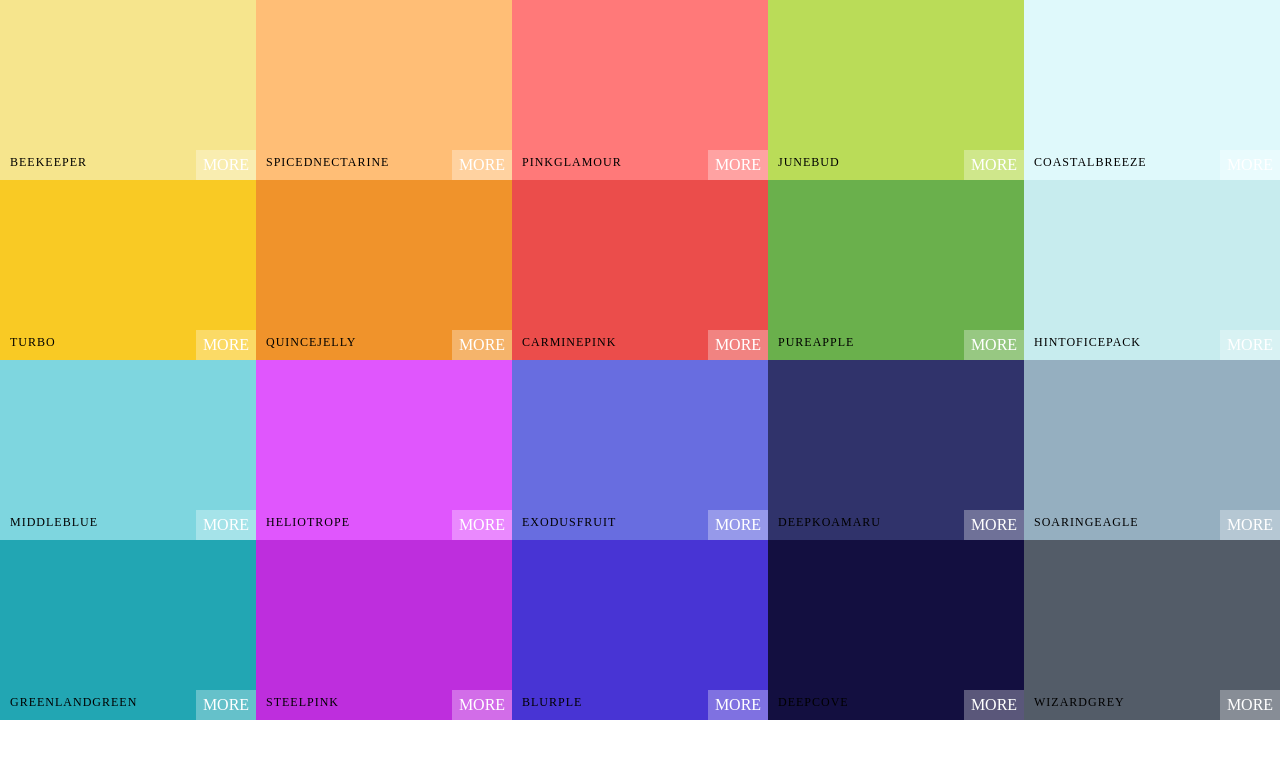
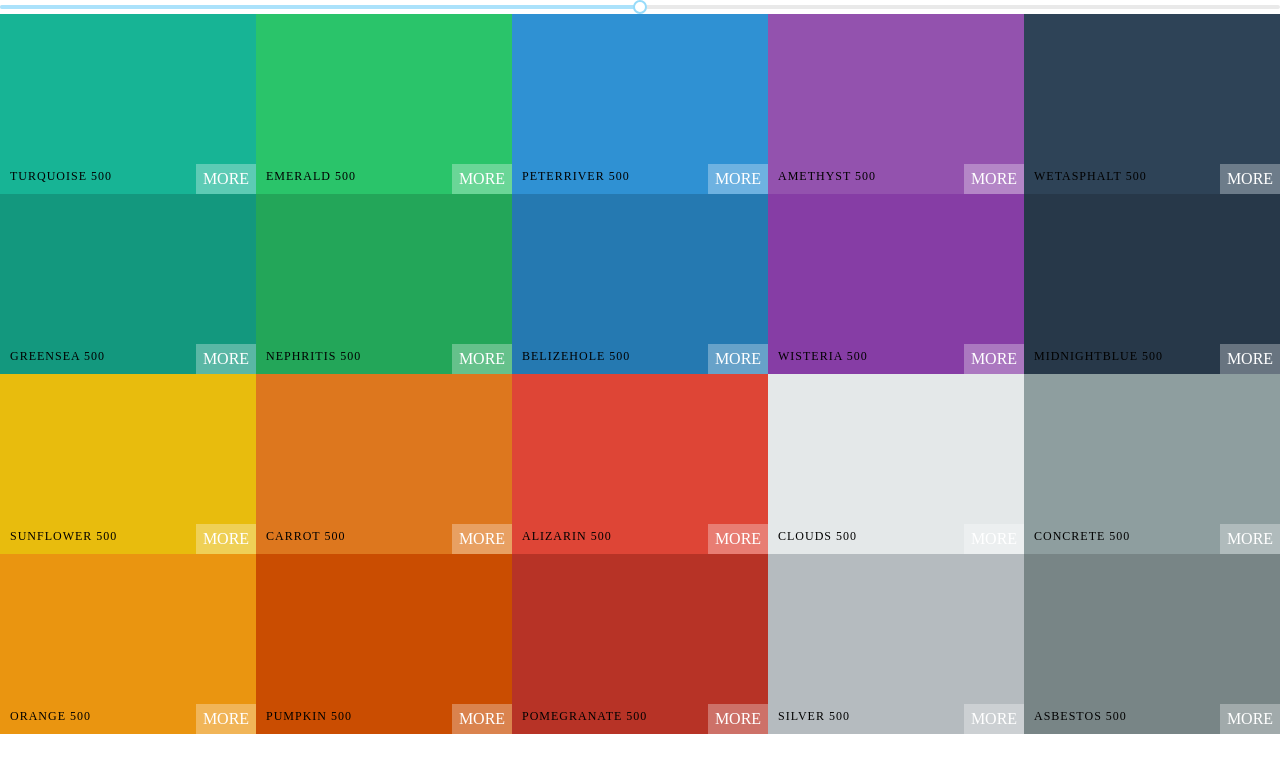
Before and after one commit to AlexanderMBabel/Colors, a React (Create React App) app in the folder client/: page / in a window 1280 px wide. Shown: the top 772 px of the page. Built offline with nearby package versions, Linux system fonts and the light colour scheme; a web font is replaced by a local one.

Commit message:
Palette level slider added

```diff
--- a/client/package.json
+++ b/client/package.json
@@ -7,6 +7,7 @@
     "@testing-library/react": "^9.5.0",
     "@testing-library/user-event": "^7.2.1",
     "chroma-js": "^2.1.0",
+    "rc-slider": "^9.3.1",
     "react": "^16.13.1",
     "react-copy-to-clipboard": "^5.0.2",
     "react-dom": "^16.13.1",
--- a/client/src/App.js
+++ b/client/src/App.js
@@ -7,7 +7,7 @@ function App() {
   console.log(generatePalette(seedColors[4]));
   return (
     <div className='App'>
-      <Palette {...seedColors[4]} />
+      <Palette palette={generatePalette(seedColors[1])} />
     </div>
   );
 }
--- a/client/src/components/Palette.jsx
+++ b/client/src/components/Palette.jsx
@@ -1,15 +1,35 @@
 import React, { Component } from 'react';
 import ColorBox from './ColorBox';
+import Slider from 'rc-slider';
+import 'rc-slider/assets/index.css';
 
 import '../styles/Palette.css';
 
 class Palette extends Component {
+  constructor(props) {
+    super(props);
+    this.state = {
+      level: 500,
+    };
+  }
+  changeLevel = (level) => {
+    this.setState({ level });
+  };
   render() {
-    const colorBoxes = this.props.colors.map(({ color, name }) => (
-      <ColorBox background={color} name={name} />
+    const { level } = this.state;
+    const { colors } = this.props.palette;
+    const colorBoxes = colors[level].map(({ hex, name, id }) => (
+      <ColorBox key={id} background={hex} name={name} />
     ));
     return (
       <div className='Palette'>
+        <Slider
+          defaultValue={this.state.level}
+          min={100}
+          max={900}
+          step={100}
+          onAfterChange={this.changeLevel}
+        />
         {/* Navbar goes here */}
         <div className='Palette-colors'>{colorBoxes}</div>
         {/* Footer here  */}
--- a/client/src/utils/colorHelpers.js
+++ b/client/src/utils/colorHelpers.js
@@ -45,7 +45,12 @@ export function generatePalette(starterPalette) {
       newPalette.colors[levels[i]].push({
         name: `${color.name} ${levels[i]}`,
         id: color.name.toLowerCase().replace(/ /g, '-'),
+        hex: scale[i],
         rgb: chroma(scale[i]).css(),
+        rgba: chroma(scale[i])
+          .css()
+          .replace('rgb', 'rgba')
+          .replace(')', ',1.0)'),
       });
     }
   }
```
Also changed, not shown: 1 other file (tests, documents, lock files or other folders).
